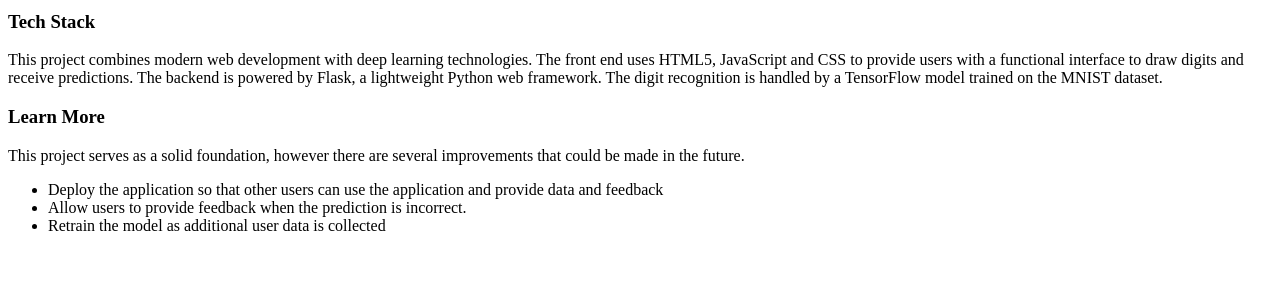
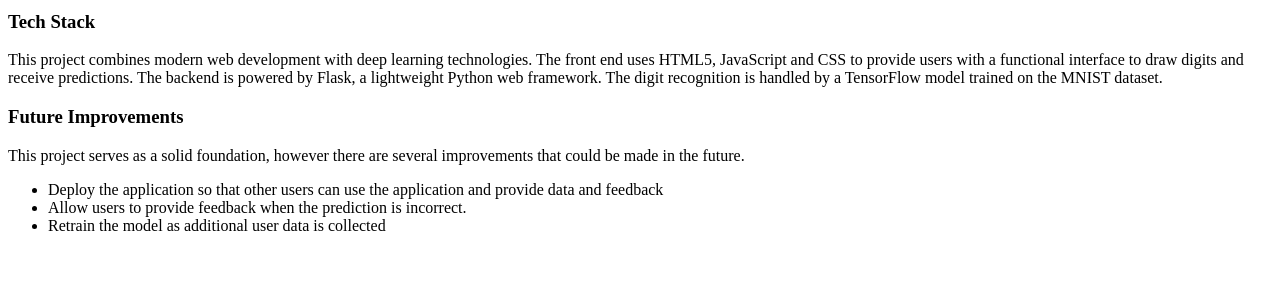
Before and after one commit to zds5107/Digit-Recognizer-Flask-TensorFlow, a Flask app: page /about in a window 1280 px wide. Shown: the part 376-676 px from the top of the page. Run offline with Flask 3, Linux system fonts and the light colour scheme.

Commit message:
Update about.html

```diff
--- a/templates/about.html
+++ b/templates/about.html
@@ -19,7 +19,7 @@
     <p>The application runs locally in a Flask development environment. When a user draws a digit (0-9) on the browser-based canvas and requests a prediction, the pixel data is sent to the Flask backend. The server receives the image data and preprocesses it before it is passed to the Convolutional Neural Network (CNN) built using TensorFlow. The network was trained on the MNIST dataset consisting of 60,000 handwritten digits represented by 784-pixel values ranging from 0-255. I simplified the digits to 784-pixel values that are either a 1 or a 0 to match the browser-based canvas. Additionally the data augmented by applying slight zooms, shifts, and rotations to the dataset. This increased the amount of training data. After the user drawing data is passed to the model, a prediction is made and returned to the user interface where it is displayed.</p>
     <h3>Tech Stack</h3>
     <p>This project combines modern web development with deep learning technologies. The front end uses HTML5, JavaScript and CSS to provide users with a functional interface to draw digits and  receive predictions. The backend is powered by Flask, a lightweight Python web framework. The digit recognition is handled by a TensorFlow model trained on the MNIST dataset.</p>
-    <h3>Learn More</h3>
+    <h3>Future Improvements</h3>
     <p>This project serves as a solid foundation, however there are several improvements that could be made in the future.</p>
     <ul>
         <li>Deploy the application so that other users can use the application and provide data and feedback</li>
```
